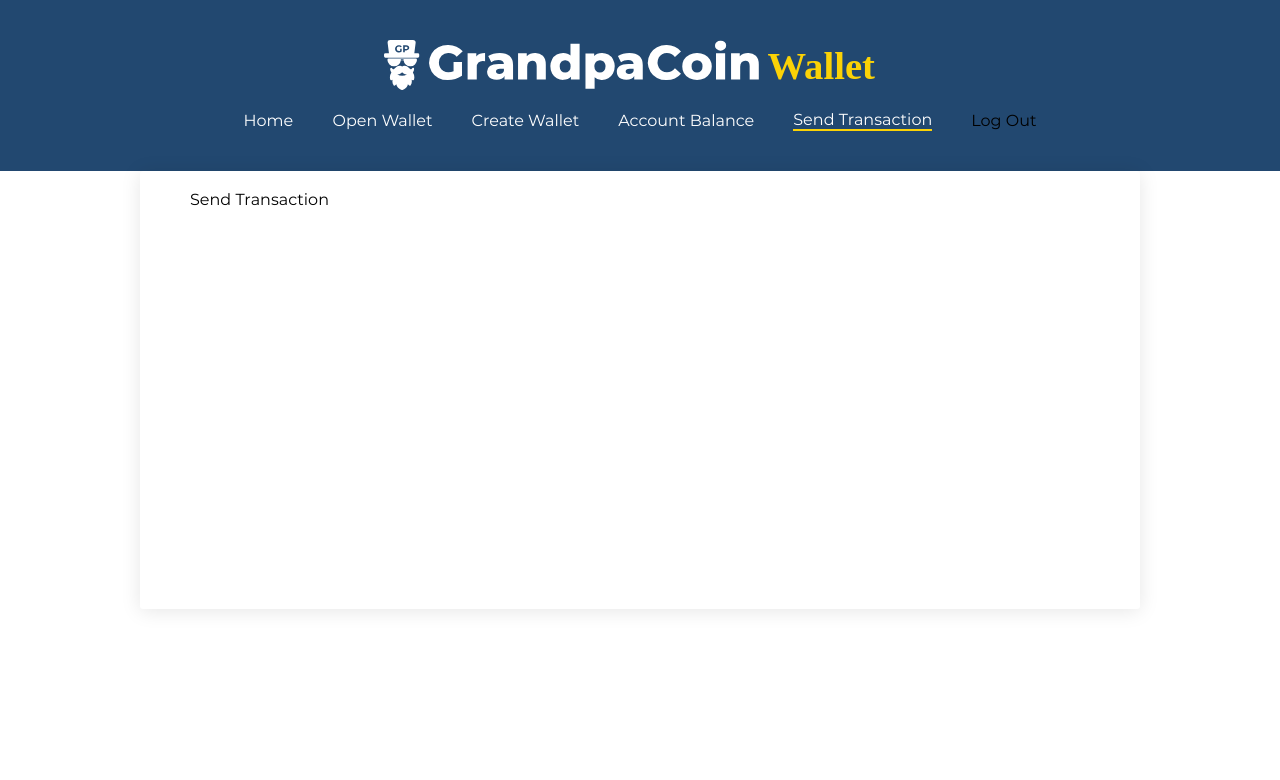
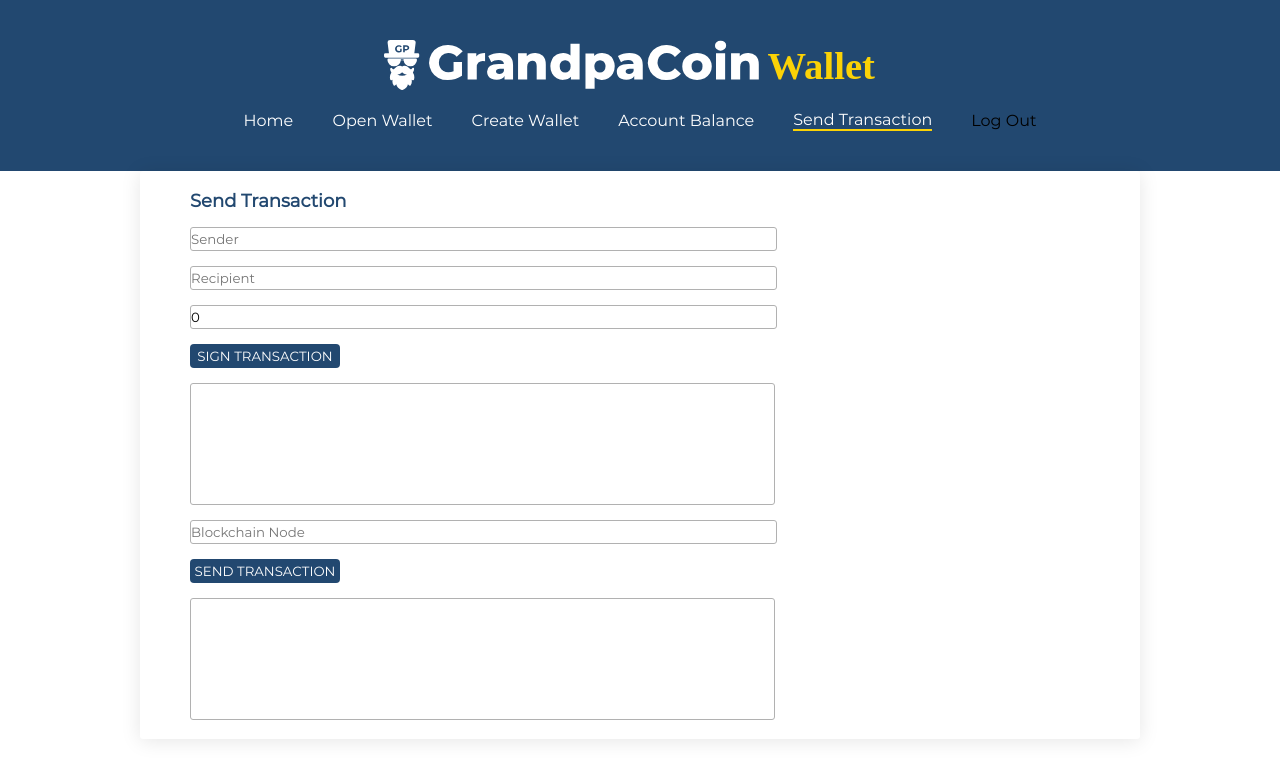
Before and after one commit to family-group/grandpacoin-wallet, a React (Create React App) app: page /send-transaction in a window 1280 px wide. Shown: the top 780 px of the page. Built offline with nearby package versions, Linux system fonts and the light colour scheme; what redux-promise-middleware would draw is missing.

Commit message:
Added Send transaction view

```diff
--- a/src/components/SendTransaction.jsx
+++ b/src/components/SendTransaction.jsx
@@ -1,11 +1,114 @@
 import React from 'react';
 import Layout from './Layout';
+import TextInput from './TextInput';
+import './css/SendTransaction.css';
+import Button from './Button';
+import LogAreaOutput from './LogAreaOutput';
+
+const styles = {
+    input: {
+        width: '100%',
+        marginTop: '15px'
+    },
+    logAreaOutput: {
+        minHeight: '100px',
+        marginTop: '15px'
+    },
+    button: {
+        width: '150px',
+        marginTop: '15px',
+    }
+}
 
 class SendTransaction extends React.Component {
+    constructor(props) {
+        super(props);
+        this.state = {
+            senderAddress: '',
+            recipientAddress: '',
+            value: 0,
+            urlNode: ''
+        }
+        this.onChange = this.onChange.bind(this);
+    }
+
+    onChange(event) {
+        const { name, value } = event.target;
+
+        this.setState({
+            [name]: value
+        })
+    }
+
+    onSignTransaction() {
+        console.log('Sign Transaction');
+    }
+
+    onSendTransaction() {
+        console.log('Send Transaction');
+    }
+
     render() {
+        const {
+            senderAddress,
+            recipientAddress,
+            value,
+            urlNode
+        } = this.state;
+
         return (
             <Layout>
-                Send Transaction
+                <div className="send-transaction-container">
+                    <h3 className="component-title">Send Transaction</h3>
+                    <div className="send-transaction-inputs">
+                        <TextInput
+                            name="senderAddress"
+                            value={senderAddress}
+                            onChange={this.onChange}
+                            placeholder="Sender"
+                            style={styles.input}
+                        />
+                        <TextInput
+                            name="recipientAddress"
+                            value={recipientAddress}
+                            onChange={this.onChange}
+                            placeholder="Recipient"
+                            style={styles.input}
+                        />
+                        <TextInput
+                            name="value"
+                            value={value}
+                            onChange={this.onChange}
+                            placeholder="Value"
+                            style={styles.input}
+                        />
+                        <Button
+                            onClick={this.onSignTransaction}
+                            style={styles.button}
+                        >SIGN TRANSACTION</Button>
+
+                        <LogAreaOutput
+                            value=""
+                            style={styles.logAreaOutput}
+                        />
+                        <TextInput
+                            name="urlNode"
+                            value={urlNode}
+                            onChange={this.onChange}
+                            placeholder="Blockchain Node"
+                            style={styles.input}
+                        />
+                        <Button
+                            onClick={this.onSendTransaction}
+                            style={styles.button}
+                        >SEND TRANSACTION</Button>
+                        <LogAreaOutput
+                            value=""
+                            style={styles.logAreaOutput}
+                        />
+
+                    </div>
+                </div>
             </Layout>
         );
     }
--- /dev/null
+++ b/src/components/css/SendTransaction.css
@@ -0,0 +1,8 @@
+.send-transaction-container {
+    width: 65%;
+}
+
+.send-transaction-inputs {
+    display: flex;
+    flex-direction: column;
+}
--- a/src/components/css/TextInput.css
+++ b/src/components/css/TextInput.css
@@ -6,7 +6,7 @@
     box-shadow: none;
     width: 55%;
     border-radius: 3px;
-    padding: 3px 3px;
+    padding: 3px 0px;
     border: 1px solid var(--color-grandpa-gray);
 }
 
```
